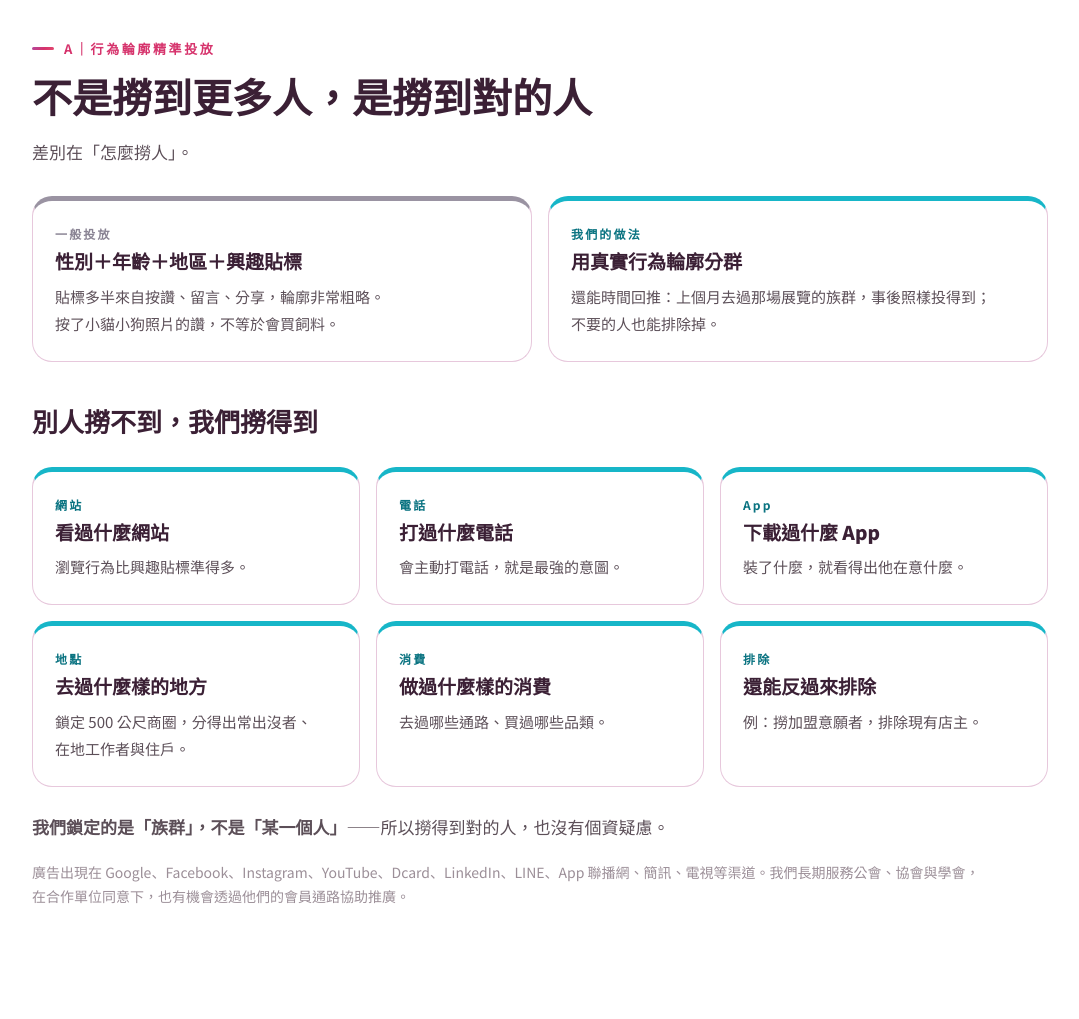
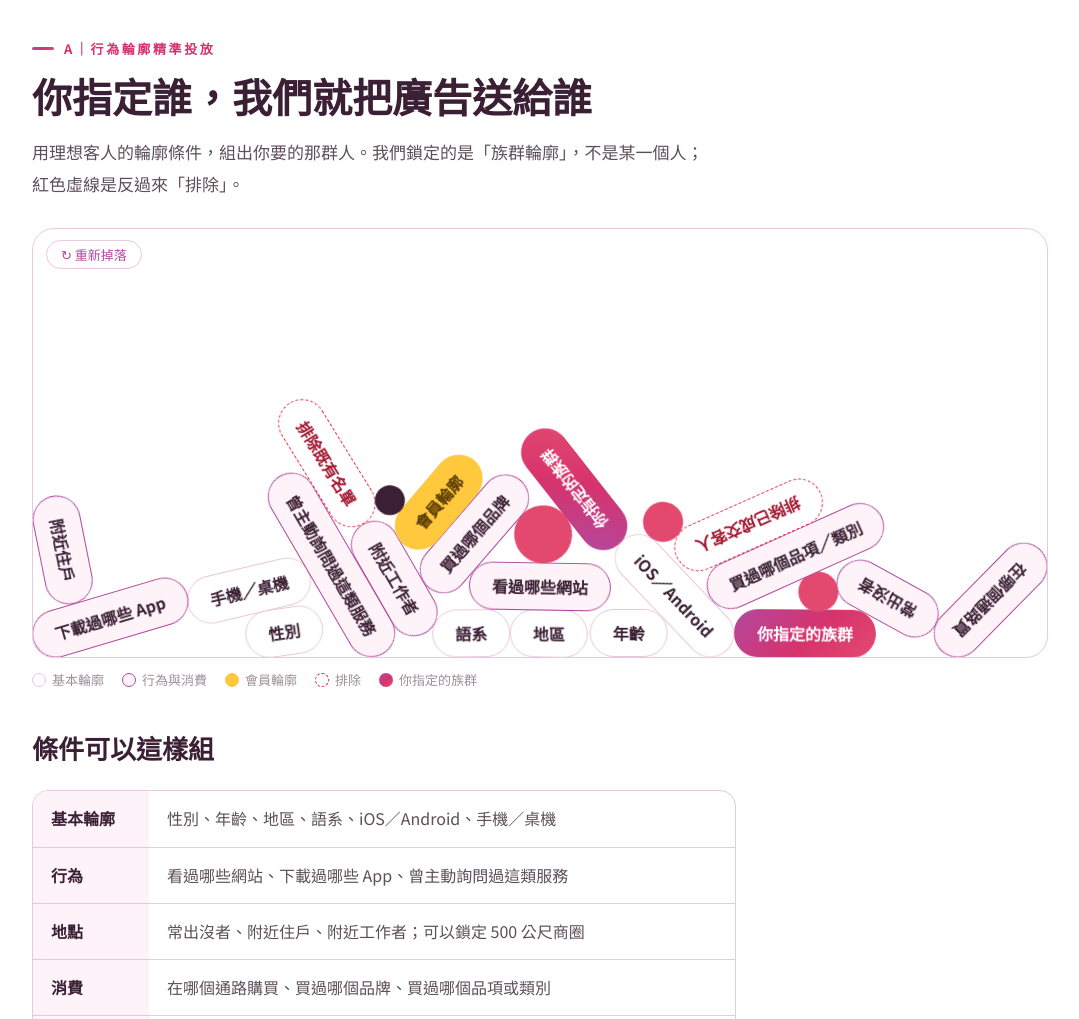
Before and after one commit to FireBirdUSP/firebirdusp-preview, a plain HTML site: page services/ads.html in a window 1280 px wide. Shown: the part 2260-3279 px from the top of the page, without its empty margins (100-1179 px from the left). Drawn offline with Linux system fonts and the light colour scheme.

Commit message:
精準廣告投放頁 A 區塊：加入「重力膠囊」受眾輪廓示意（可拖拉）；移除「打過什麼電話」改為「曾主動詢問過這類服務」
Co-Authored-By: Claude Sonnet 5.5 <noreply@anthropic.com>

```diff
--- /dev/null
+++ b/assets/pile.js
@@ -0,0 +1,172 @@
+/* 重力膠囊：官網精準廣告頁 A 區塊用。物理引擎改寫自 KokonutUI Shape Hero（MIT，作者 @dorianbaffier）。純 JS、無相依。 */
+(function(){
+"use strict";
+
+/* ---- 膠囊剛體小引擎（改寫自 KokonutUI Shape Hero，MIT）---- */
+const STEP=1/120,GRAVITY=2600,ITER=16,FRICTION=.5,REST=.22,BOUNCE=140,SLOP=.4,CORR=.3,
+MAXV=3200,MAXW=18,SLEEPV=9,SLEEPN=40,RESTV=30,REACH=.28;
+
+const ends=b=>{ if(!b.half) return [[b.x,b.y]];
+  const c=Math.cos(b.a)*b.half,s=Math.sin(b.a)*b.half;
+  return [[b.x-c,b.y-s],[b.x+c,b.y+s]]; };
+const closest=(p,seg)=>{ const a=seg[0],b=seg[1]||a,dx=b[0]-a[0],dy=b[1]-a[1],l=dx*dx+dy*dy;
+  const t=l===0?0:Math.min(Math.max(((p[0]-a[0])*dx+(p[1]-a[1])*dy)/l,0),1);
+  return [a[0]+dx*t,a[1]+dy*t]; };
+const mk=(a,b,nx,ny,px,py,depth)=>({a,b,nx,ny,rax:px-a.x,ray:py-a.y,rbx:b?px-b.x:0,rby:b?py-b.y:0,depth,correct:true,target:0,kn:0,kt:0,jn:0,jt:0});
+
+function collidePair(a,b,out){
+  const reach=a.r+b.r,sa=ends(a),sb=ends(b),found=[];
+  const test=(p,q,fromB)=>{
+    const dx=fromB?q[0]-p[0]:p[0]-q[0], dy=fromB?q[1]-p[1]:p[1]-q[1];
+    const d=Math.hypot(dx,dy); if(d>=reach+.5) return;
+    const nx=d>1e-6?dx/d:0, ny=d>1e-6?dy/d:-1;
+    const [ax,ay]=fromB?q:p;
+    found.push(mk(a,b,nx,ny,ax-nx*(a.r-(reach-d)/2),ay-ny*(a.r-(reach-d)/2),reach-d));
+  };
+  for(const p of sa) test(p,closest(p,sb),false);
+  for(const p of sb) test(p,closest(p,sa),true);
+  if(!found.length){ const p=closest([b.x,b.y],sa); test(p,closest(p,sb),false); }
+  let deep=null;
+  for(const c of found){ c.correct=false; if(!deep||c.depth>deep.depth) deep=c; out.push(c); }
+  if(deep) deep.correct=true;
+}
+function collideWalls(b,W,H,out){
+  let deep=null;
+  const add=c=>{ c.correct=false; if(!deep||c.depth>deep.depth) deep=c; out.push(c); };
+  for(const [x,y] of ends(b)){
+    if(y+b.r-H>-.5) add(mk(b,null,0,-1,x,H,y+b.r-H));
+    if(b.r-x>-.5) add(mk(b,null,1,0,0,y,b.r-x));
+    if(x+b.r-W>-.5) add(mk(b,null,-1,0,W,y,x+b.r-W));
+  }
+  if(deep) deep.correct=true;
+}
+function relV(c){ const {a,b}=c;
+  let vx=a.vx-a.w*c.ray, vy=a.vy+a.w*c.rax;
+  if(b){ vx-=b.vx-b.w*c.rby; vy-=b.vy+b.w*c.rbx; }
+  return [vx,vy]; }
+function impulse(c,jx,jy){ const {a,b}=c;
+  a.vx+=jx*a.invMass; a.vy+=jy*a.invMass; a.w+=a.invI*(c.rax*jy-c.ray*jx);
+  if(b){ b.vx-=jx*b.invMass; b.vy-=jy*b.invMass; b.w-=b.invI*(c.rbx*jy-c.rby*jx); } }
+function effMass(c,nx,ny){ const {a,b}=c; const ra=c.rax*ny-c.ray*nx;
+  let k=a.invMass+a.invI*ra*ra;
+  if(b){ const rb=c.rbx*ny-c.rby*nx; k+=b.invMass+b.invI*rb*rb; } return k; }
+function prepare(c){
+  c.kn=effMass(c,c.nx,c.ny); c.kt=effMass(c,-c.ny,c.nx);
+  const [vx,vy]=relV(c), vn=vx*c.nx+vy*c.ny;
+  c.target=c.depth<0?c.depth/STEP:(vn<-BOUNCE?-REST*vn:0);
+}
+function solve(c){
+  let [vx,vy]=relV(c); const vn=vx*c.nx+vy*c.ny;
+  const jn=Math.max(c.jn+(c.target-vn)/c.kn,0), dn=jn-c.jn; c.jn=jn;
+  impulse(c,c.nx*dn,c.ny*dn);
+  [vx,vy]=relV(c); const tx=-c.ny,ty=c.nx, lim=FRICTION*c.jn;
+  const jt=Math.min(Math.max(c.jt-(vx*tx+vy*ty)/c.kt,-lim),lim), dt=jt-c.jt; c.jt=jt;
+  impulse(c,tx*dt,ty*dt);
+}
+function correct(c){
+  if(!c.correct||c.depth<=SLOP) return;
+  const {a,b}=c, total=a.invMass+(b?b.invMass:0), push=((c.depth-SLOP)*CORR)/total;
+  a.x+=c.nx*push*a.invMass; a.y+=c.ny*push*a.invMass;
+  if(b){ b.x-=c.nx*push*b.invMass; b.y-=c.ny*push*b.invMass; }
+}
+function applyDrag(d){
+  const b=d.body, cos=Math.cos(b.a), sin=Math.sin(b.a);
+  const rx=d.lx*cos-d.ly*sin, ry=d.lx*sin+d.ly*cos;
+  const h=mk(b,null,0,0,b.x+rx,b.y+ry,0);
+  const [vx]=relV(h);
+  impulse(h,(((d.tx-b.x-rx)/STEP)*REACH-vx)/effMass(h,1,0),0);
+  const [,vy]=relV(h);
+  impulse(h,0,(((d.ty-b.y-ry)/STEP)*REACH-vy)/effMass(h,0,1));
+  b.w*=.96;
+}
+function step(w){
+  const {bodies,width,height,drag}=w;
+  for(const b of bodies){ b.vy+=GRAVITY*STEP; b.vx*=.999; b.w*=.995; }
+  if(drag) applyDrag(drag);
+  const cs=[];
+  for(let i=0;i<bodies.length;i++){
+    collideWalls(bodies[i],width,height,cs);
+    for(let j=i+1;j<bodies.length;j++){
+      const a=bodies[i],b=bodies[j], near=a.half+a.r+b.half+b.r;
+      if(Math.abs(a.x-b.x)<near&&Math.abs(a.y-b.y)<near) collidePair(a,b,cs);
+    }
+  }
+  for(const c of cs) prepare(c);
+  for(let k=0;k<ITER;k++) for(const c of cs) solve(c);
+  let fastest=0;
+  for(const b of bodies){
+    const sp=Math.hypot(b.vx,b.vy);
+    if(sp>MAXV){ b.vx*=MAXV/sp; b.vy*=MAXV/sp; }
+    b.w=Math.min(Math.max(b.w,-MAXW),MAXW);
+    if(b!==(drag&&drag.body)&&Math.hypot(b.vx,b.vy)+Math.abs(b.w)*b.r<RESTV){ b.vx*=.8;b.vy*=.8;b.w*=.8; }
+    b.x+=b.vx*STEP; b.y+=b.vy*STEP; b.a+=b.w*STEP;
+    fastest=Math.max(fastest,Math.hypot(b.vx,b.vy)+Math.abs(b.w)*(b.half+b.r));
+  }
+  for(const c of cs) correct(c);
+  w.still=fastest<SLEEPV&&!drag?w.still+1:0;
+  return w.still>SLEEPN;
+}
+const render=bs=>{ for(const b of bs) b.el.style.transform=`translate3d(${(b.x-b.width/2).toFixed(2)}px,${(b.y-b.height/2).toFixed(2)}px,0) rotate(${b.a.toFixed(4)}rad)`; };
+const scatter=n=>(Math.sin(n*12.9898)*43758.5453)%1;
+
+function createBodies(els,W,H,fill){
+  const bodies=[]; let area=0;
+  els.forEach((el,i)=>{
+    const w=el.offsetWidth,h=el.offsetHeight;
+    if(area+w*h>W*H*fill){ el.style.visibility='hidden'; return; }
+    area+=w*h;
+    const mass=w*h/1000;
+    bodies.push({x:W*(.2+.6*Math.abs(scatter(i+1))),y:-h-i*64,a:scatter(i+7)*.9,
+      vx:scatter(i+3)*120,vy:0,w:scatter(i+5)*2,half:Math.max(w-h,0)/2,r:Math.min(w,h)/2,
+      invMass:1/mass,invI:12/(mass*(w*w+h*h)),width:w,height:h,el});
+    el.style.visibility='visible';
+  });
+  return bodies;
+}
+function hitTest(bs,x,y){
+  for(let i=bs.length-1;i>=0;i--){ const b=bs[i],q=closest([x,y],ends(b));
+    if(Math.hypot(x-q[0],y-q[1])<=b.r) return b; }
+  return null;
+}
+
+/* ---- 掛到頁面上的 .gp-stage ---- */
+function mountPile(stage){
+  const fill=parseFloat(stage.dataset.fill)||.6;
+  const reduce=matchMedia('(prefers-reduced-motion: reduce)').matches;
+  const els=[...stage.querySelectorAll('.gp-shape')];
+  stage.classList.add('gp-live');
+  const world={bodies:[],width:stage.clientWidth,height:stage.clientHeight,drag:null,still:0};
+  let raf=0,last=0,carry=0,started=false,visible=false;
+  const loop=now=>{ raf=0; carry+=Math.min((now-last)/1000,.05); last=now;
+    let asleep=false; while(carry>=STEP){ asleep=step(world); carry-=STEP; }
+    render(world.bodies); if(!asleep&&visible) raf=requestAnimationFrame(loop); };
+  const wake=()=>{ world.still=0; if(!raf&&started&&visible){ last=performance.now(); raf=requestAnimationFrame(loop);} };
+  const begin=()=>{ if(started) return; started=true;
+    world.width=stage.clientWidth; world.height=stage.clientHeight;
+    world.bodies=createBodies(els,world.width,world.height,fill);
+    if(reduce){ let n=0; while(n<2400&&!step(world)) n++; render(world.bodies); return; }
+    render(world.bodies); wake(); };
+  const io=new IntersectionObserver(([e])=>{ visible=e.isIntersecting&&!document.hidden;
+    if(visible){ (document.fonts?document.fonts.ready:Promise.resolve()).then(begin); wake(); } },{threshold:.3});
+  io.observe(stage);
+  document.addEventListener('visibilitychange',()=>{ visible=!document.hidden; wake(); });
+  new ResizeObserver(()=>{ world.width=stage.clientWidth; world.height=stage.clientHeight; wake(); }).observe(stage);
+  const local=e=>{ const r=stage.getBoundingClientRect(); return [e.clientX-r.left,e.clientY-r.top]; };
+  stage.addEventListener('pointerdown',e=>{
+    // 手機觸控不抓取，免得手指一碰到膠囊頁面就捲不動
+    if(!started||world.drag||e.button!==0||e.pointerType==='touch') return;
+    const [x,y]=local(e), b=hitTest(world.bodies,x,y); if(!b) return;
+    e.preventDefault();
+    const dx=x-b.x,dy=y-b.y,cos=Math.cos(-b.a),sin=Math.sin(-b.a);
+    world.drag={body:b,lx:dx*cos-dy*sin,ly:dx*sin+dy*cos,tx:x,ty:y,id:e.pointerId};
+    stage.setPointerCapture(e.pointerId); stage.dataset.dragging=''; wake(); });
+  stage.addEventListener('pointermove',e=>{ if(world.drag&&world.drag.id===e.pointerId){ [world.drag.tx,world.drag.ty]=local(e); wake(); } });
+  const up=e=>{ if(world.drag&&world.drag.id===e.pointerId){ world.drag=null; delete stage.dataset.dragging; wake(); } };
+  stage.addEventListener('pointerup',up); stage.addEventListener('pointercancel',up);
+  const btn=stage.parentNode.querySelector('.gp-replay');
+  if(btn) btn.addEventListener('click',()=>{ world.drag=null; started=false; world.bodies=[]; els.forEach(el=>{el.style.visibility='hidden';el.style.transform='';}); begin(); });
+  // 保險：IntersectionObserver 沒回報時，1 秒後若舞台已有尺寸就照樣開始
+  setTimeout(()=>{ if(!started&&stage.clientWidth>0&&!document.hidden){ visible=true; begin(); wake(); } },1000);
+}
+document.querySelectorAll('.gp-stage').forEach(mountPile);
+})();
--- a/assets/site.css
+++ b/assets/site.css
@@ -143,3 +143,26 @@ h3.sub{margin:40px 0 0;font-size:clamp(20px,2.4vw,26px);font-weight:900;color:va
 .card.gray{border-top-color:#9A93A2}
 .card.gray .no{color:#8A8494}
 @media (max-width:860px){.two-big{grid-template-columns:1fr}}
+
+/* 重力膠囊（精準廣告頁 A 區塊）：沒有 JS 時是一般換行排列，有 JS 才變成掉落堆疊 */
+.gp-wrap{margin-top:28px}
+.gp-stage{position:relative;display:flex;flex-wrap:wrap;gap:10px;padding:22px;border:1px solid var(--line);border-radius:22px;background:#fff}
+.gp-shape{display:inline-flex;align-items:center;justify-content:center;white-space:nowrap;border-radius:999px;height:48px;padding:0 22px;font-size:16px;font-weight:700;color:var(--head);background:#fff;border:1px solid var(--line)}
+.gp-shape.gp-c{background:var(--card);border-color:var(--purple)}
+.gp-shape.gp-y{background:var(--y);border-color:var(--y);color:#5b3b00}
+.gp-shape.gp-x{border:1.5px dashed var(--g);color:var(--g-d)}
+.gp-shape.gp-g{background:var(--grad);border-color:transparent;color:#fff}
+.gp-shape.gp-dot{padding:0;width:var(--d,40px);height:var(--d,40px);background:var(--coral);border-color:transparent}
+.gp-shape.gp-dot.gp-dk{background:var(--head)}
+.gp-stage.gp-live{display:block;height:430px;padding:0;overflow:hidden;touch-action:pan-y}
+.gp-stage.gp-live .gp-shape{position:absolute;left:0;top:0;visibility:hidden;user-select:none;cursor:grab;will-change:transform}
+.gp-stage.gp-live[data-dragging] .gp-shape{cursor:grabbing}
+@media (pointer:fine){.gp-stage.gp-live .gp-shape{touch-action:none}}
+.gp-replay{position:absolute;left:14px;top:12px;z-index:2;border:1px solid var(--line);background:#fff;color:var(--purple);border-radius:999px;padding:4px 14px;font:inherit;font-size:13px;cursor:pointer}
+.gp-replay:hover{background:var(--card)}
+.gp-wrap{position:relative}
+.gp-replay{display:none}
+.gp-wrap:has(.gp-live) .gp-replay{display:block}
+.gp-legend{display:flex;flex-wrap:wrap;gap:6px 18px;margin:12px 0 0;padding:0;list-style:none;font-size:13px;color:var(--note)}
+.gp-legend i{display:inline-block;width:14px;height:14px;border-radius:999px;vertical-align:-2px;margin-right:6px;border:1px solid var(--line);background:#fff}
+@media (max-width:640px){.gp-stage.gp-live{height:520px}.gp-shape{height:42px;padding:0 17px;font-size:15px}}
--- a/services/ads.html
+++ b/services/ads.html
@@ -37,7 +37,7 @@
     <article class="big"><span class="pill">A　原本的強項</span>
       <h3>行為輪廓精準投放</h3>
       <p class="what">不看按讚，看真實行為。依你指定的行為輪廓，把廣告送到目標族群常去的各類網站與平台。</p>
-      <ul><li>看過什麼網站、打過什麼電話、去過什麼地方、買過什麼，都能成為鎖定條件</li><li>可以時間回推，也能把不要的人排除</li><li>Google、Facebook、Instagram、YouTube、Dcard、LinkedIn、LINE、App 聯播網、簡訊、電視等</li></ul>
+      <ul><li>性別、年齡、地區，加上看過什麼網站、去過什麼地方、買過什麼，都能成為鎖定條件</li><li>可以時間回推，也能把不要的人排除</li><li>Google、Facebook、Instagram、YouTube、Dcard、LinkedIn、LINE、App 聯播網、簡訊、電視等</li></ul>
       <a class="go" href="#ad-a">看 A 怎麼撈人 ↓</a></article>
     <article class="big"><span class="pill new">B　新開放的通路</span>
       <h3>ChatGPT 廣告</h3>
@@ -53,7 +53,7 @@
   <div class="cmp-wrap"><table class="cmp">
     <thead><tr><th></th><th>A　行為輪廓精準投放</th><th>B　ChatGPT 廣告</th></tr></thead>
     <tbody>
-      <tr><th>怎麼找到人</th><td>依真實行為輪廓分群：網站、電話、App、地點、消費</td><td>依對話情境配對：用一段情境提示描述客人在問什麼</td></tr>
+      <tr><th>怎麼找到人</th><td>依你指定的輪廓分群：基本輪廓、網站、App、地點、消費</td><td>依對話情境配對：用一段情境提示描述客人在問什麼</td></tr>
       <tr><th>廣告出現在哪</th><td>目標族群常去的各類網站與平台</td><td>ChatGPT 回答下方的「贊助」卡片</td></tr>
       <tr><th>客人當下的狀態</th><td>平常在看、在逛，被你指定的族群看見</td><td>正在問、正在比較，意圖更明確</td></tr>
       <tr><th>能不能指定族群</th><td>可以，也能把不要的人排除</td><td>目前只能鎖國家與裝置，不能指定年齡、性別、興趣</td></tr>
@@ -66,22 +66,22 @@
 
 <section class="sec c-ad" id="ad-a"><div class="wrap">
   <p class="kick">A｜行為輪廓精準投放</p>
-  <h2 class="title">不是撈到更多人，是撈到對的人</h2>
-  <p class="p">差別在「怎麼撈人」。</p>
+  <h2 class="title">你指定誰，我們就把廣告送給誰</h2>
+  <p class="p">用理想客人的輪廓條件，組出你要的那群人。我們鎖定的是「族群輪廓」，不是某一個人；紅色虛線是反過來「排除」。</p>
+  <div class="gp-wrap">
+    <button type="button" class="gp-replay">↻ 重新掉落</button>
+    <div class="gp-stage" data-fill=".62" role="group" aria-label="可以指定的受眾輪廓條件"><span class="gp-shape gp-g">你指定的族群</span><span class="gp-shape">性別</span><span class="gp-shape">年齡</span><span class="gp-shape">地區</span><span class="gp-shape">語系</span><span class="gp-shape">iOS／Android</span><span class="gp-shape">手機／桌機</span><span class="gp-shape gp-dot" style="--d:40px" aria-hidden="true"></span><span class="gp-shape gp-c">看過哪些網站</span><span class="gp-shape gp-c">下載過哪些 App</span><span class="gp-shape gp-c">曾主動詢問過這類服務</span><span class="gp-shape gp-c">常出沒者</span><span class="gp-shape gp-c">附近住戶</span><span class="gp-shape gp-c">附近工作者</span><span class="gp-shape gp-dot gp-g" style="--d:58px" aria-hidden="true"></span><span class="gp-shape gp-c">在哪個通路買</span><span class="gp-shape gp-c">買過哪個品牌</span><span class="gp-shape gp-c">買過哪個品項／類別</span><span class="gp-shape gp-y">會員輪廓</span><span class="gp-shape gp-x">排除已成交客人</span><span class="gp-shape gp-x">排除既有名單</span><span class="gp-shape gp-g">你指定的族群</span><span class="gp-shape gp-dot gp-dk" style="--d:30px" aria-hidden="true"></span><span class="gp-shape gp-dot" style="--d:40px" aria-hidden="true"></span></div>
+    <ul class="gp-legend" aria-hidden="true"><li><i></i>基本輪廓</li><li><i style="background:var(--card);border-color:var(--purple)"></i>行為與消費</li><li><i style="background:var(--y);border-color:var(--y)"></i>會員輪廓</li><li><i style="background:#fff;border:1.5px dashed var(--g)"></i>排除</li><li><i style="background:var(--grad);border-color:transparent"></i>你指定的族群</li></ul>
+  </div>
+  <script src="../assets/pile.js" defer></script>
+  <h3 class="sub">條件可以這樣組</h3>
+  <dl class="facts"><dt>基本輪廓</dt><dd>性別、年齡、地區、語系、iOS／Android、手機／桌機</dd><dt>行為</dt><dd>看過哪些網站、下載過哪些 App、曾主動詢問過這類服務</dd><dt>地點</dt><dd>常出沒者、附近住戶、附近工作者；可以鎖定 500 公尺商圈</dd><dt>消費</dt><dd>在哪個通路購買、買過哪個品牌、買過哪個品項或類別</dd><dt>會員與排除</dt><dd>撈取會員輪廓；排除已成交客人、排除既有名單</dd><dt>時間回推</dt><dd>上個月去過那場展覽的族群，事後照樣投得到</dd></dl>
+  <h3 class="sub">跟一般投放差在哪</h3>
   <ol class="cards two">
     <li class="card gray"><span class="no">一般投放</span><h3>性別＋年齡＋地區＋興趣貼標</h3><p>貼標多半來自按讚、留言、分享，輪廓非常粗略。按了小貓小狗照片的讚，不等於會買飼料。</p></li>
-    <li class="card"><span class="no">我們的做法</span><h3>用真實行為輪廓分群</h3><p>還能時間回推：上個月去過那場展覽的族群，事後照樣投得到；不要的人也能排除掉。</p></li>
+    <li class="card"><span class="no">我們的做法</span><h3>你指定輪廓，依真實行為分群</h3><p>不只看按讚，也看網站、App、地點與消費；要的族群撈進來，不要的族群排除掉。</p></li>
   </ol>
-  <h3 class="sub">別人撈不到，我們撈得到</h3>
-  <ol class="cards">
-    <li class="card"><span class="no">網站</span><h3>看過什麼網站</h3><p>瀏覽行為比興趣貼標準得多。</p></li>
-    <li class="card"><span class="no">電話</span><h3>打過什麼電話</h3><p>會主動打電話，就是最強的意圖。</p></li>
-    <li class="card"><span class="no">App</span><h3>下載過什麼 App</h3><p>裝了什麼，就看得出他在意什麼。</p></li>
-    <li class="card"><span class="no">地點</span><h3>去過什麼樣的地方</h3><p>鎖定 500 公尺商圈，分得出常出沒者、在地工作者與住戶。</p></li>
-    <li class="card"><span class="no">消費</span><h3>做過什麼樣的消費</h3><p>去過哪些通路、買過哪些品類。</p></li>
-    <li class="card"><span class="no">排除</span><h3>還能反過來排除</h3><p>例：撈加盟意願者，排除現有店主。</p></li>
-  </ol>
-  <p class="p" style="margin-top:24px"><b>我們鎖定的是「族群」，不是「某一個人」</b>——所以撈得到對的人，也沒有個資疑慮。</p>
+  <p class="p" style="margin-top:24px"><b>我們鎖定的是「族群輪廓」，不是「某一個人」。</b></p>
   <p class="note">廣告出現在 Google、Facebook、Instagram、YouTube、Dcard、LinkedIn、LINE、App 聯播網、簡訊、電視等渠道。我們長期服務公會、協會與學會，在合作單位同意下，也有機會透過他們的會員通路協助推廣。</p>
 </div></section>
 
```
